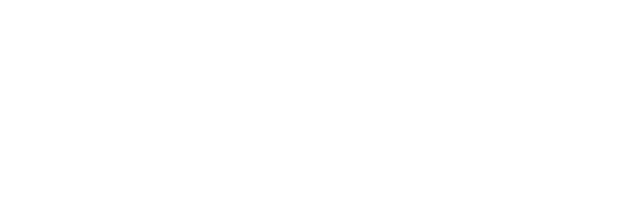
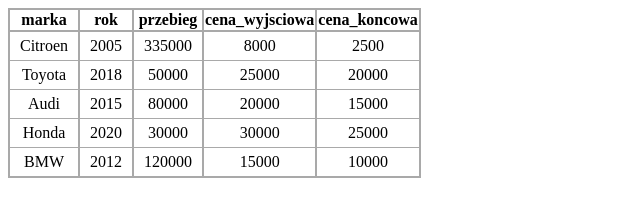
Before and after one commit to Fritzam/Studia, a plain HTML site: page Technologie_Internetu/Zjazd6/DOM Zadanie3/index.html in a window 1280 px wide. Shown: the whole page, without its empty margins (0-640 px from the left). Drawn offline with Linux system fonts and the light colour scheme.

Commit message:
Finished ex 3

```diff
--- a/Technologie_Internetu/Zjazd6/DOM Zadanie3/index.html
+++ b/Technologie_Internetu/Zjazd6/DOM Zadanie3/index.html
@@ -9,7 +9,7 @@
     <link rel="stylesheet" href="styles.css">
     <script src="script.js"></script>
 </head>
-<body>
+<body id="body">
 
 </body>
 </html>
--- a/Technologie_Internetu/Zjazd6/DOM Zadanie3/script.js
+++ b/Technologie_Internetu/Zjazd6/DOM Zadanie3/script.js
@@ -0,0 +1,49 @@
+window.onload = function() {
+    function auto(marka, rok, przebieg, cena_wyjsciowa, cena_koncowa) {
+        return {
+            marka: marka,
+            rok: rok,
+            przebieg: przebieg,
+            cena_wyjsciowa: cena_wyjsciowa,
+            cena_koncowa: cena_koncowa,
+        }
+    }
+
+    const citroen = auto("Citroen", 2005, 335000, 8000, 2500);
+    const auto1 = auto("Toyota",2018, 50000, 25000, 20000);
+    const auto2 = auto("Audi", 2015, 80000, 20000, 15000);
+    const auto3 = auto("Honda" ,2020, 30000, 30000, 25000);
+    const auto4 = auto("BMW",2012, 120000, 15000, 10000);
+
+    const cars = [citroen, auto1, auto2, auto3, auto4];
+
+    const listOfKeys = Object.keys(citroen);
+
+    const body = document.getElementById("body");
+
+    const table = document.createElement("table");
+
+    const headersRow = document.createElement("tr");
+    for (let i = 0; i < cars.length; i++) {
+        const header = document.createElement("th");
+        header.appendChild(document.createTextNode(listOfKeys[i]));
+        headersRow.appendChild(header);
+    }
+
+    table.appendChild(headersRow);
+
+    for (let i = 0; i < cars.length; i++) {
+        const row = document.createElement("tr");
+        for (let j = 0; j < listOfKeys.length; j++) {
+            const tableData = document.createElement("td");
+            const dataValue = document.createTextNode(Object.values(cars[i])[j].toString());
+            tableData.appendChild(dataValue);
+            row.appendChild(tableData)
+        }
+        table.appendChild(row);
+    }
+
+    body.appendChild(table);
+
+
+}
--- a/Technologie_Internetu/Zjazd6/DOM Zadanie3/styles.css
+++ b/Technologie_Internetu/Zjazd6/DOM Zadanie3/styles.css
@@ -0,0 +1,15 @@
+table {
+    border: 2px darkgrey solid;
+    border-collapse: collapse;
+}
+
+th {
+    border: 2px darkgrey solid;
+}
+
+td {
+    text-align: center;
+    border-right: 2px solid darkgrey;
+    border-bottom: 1px solid darkgrey;
+    padding: 5px 10px;
+}
```
